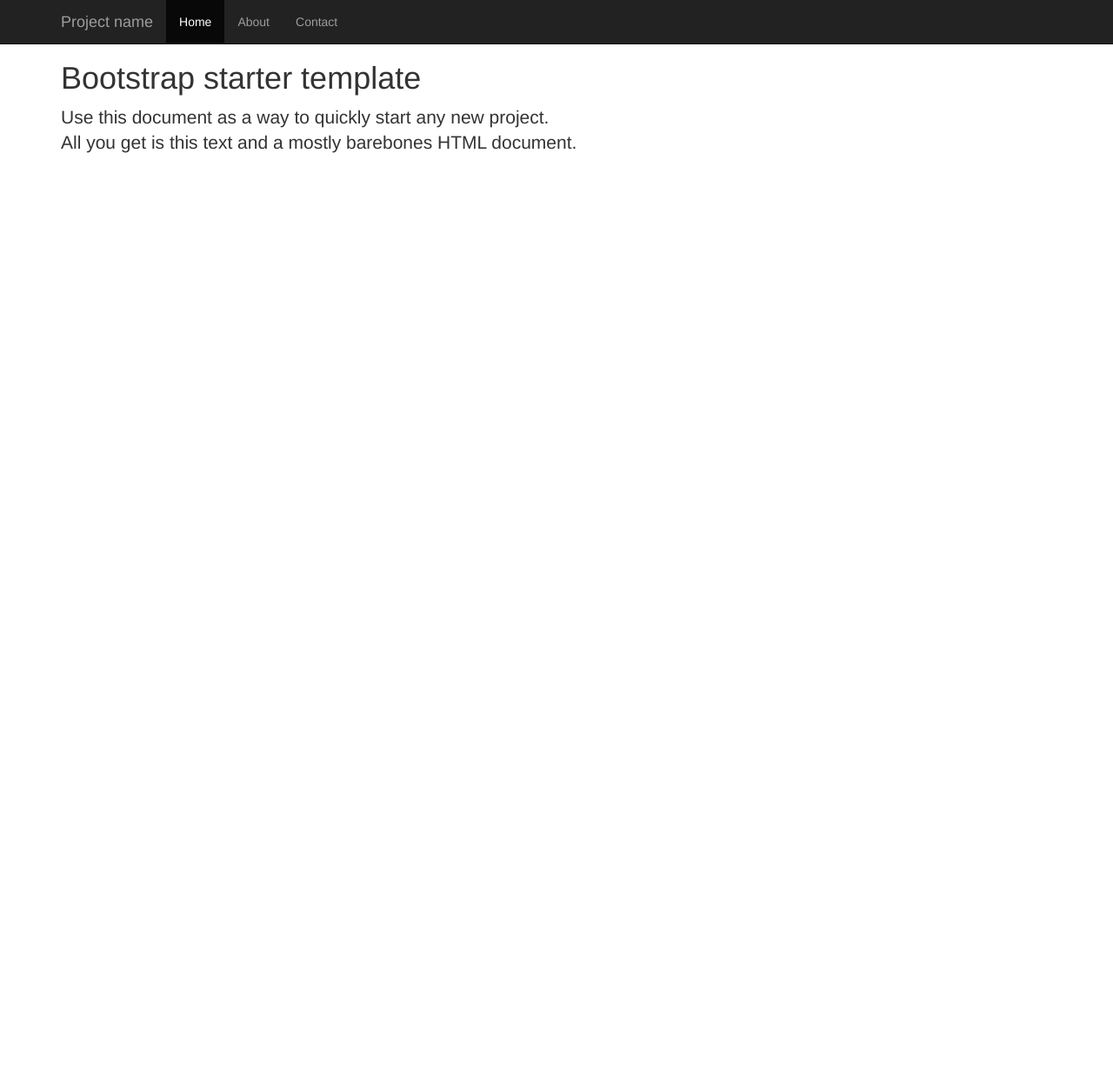
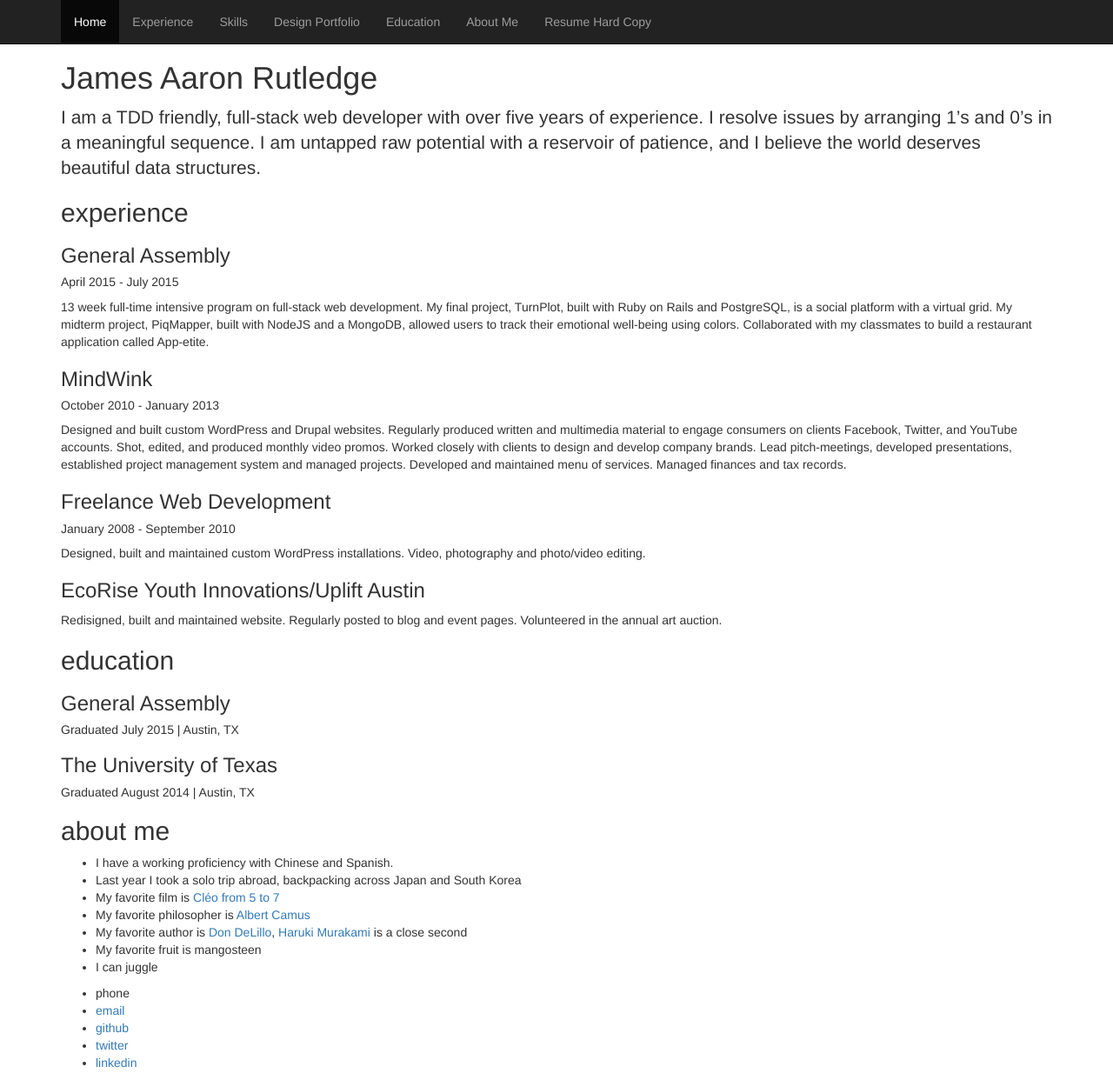
Before and after one commit to James527/james_portfolio, a plain HTML site: page index.html in a window 1280 px wide. Shown: the whole page at 87% size. Before the commit the page ends 800 px from the top, so only its background shows below. Drawn offline with Linux system fonts and the light colour scheme.

Commit message:
Merging some of the content

```diff
--- a/index.html
+++ b/index.html
@@ -47,7 +47,7 @@
 
   </head>
   <body>
-
+    <header>
 
       <nav class="navbar navbar-inverse navbar-fixed-top">
         <div class="container">
@@ -58,24 +58,71 @@
               <span class="icon-bar"></span>
               <span class="icon-bar"></span>
             </button>
-          <a class="navbar-brand" href="#">Project name</a>
           </div>
           <div id="navbar" class="collapse navbar-collapse">
             <ul class="nav navbar-nav">
               <li class="active"><a href="#">Home</a></li>
-            <li><a href="#about">About</a></li>
-            <li><a href="#contact">Contact</a></li>
+              <li><a href="#experience">Experience</a></li>
+              <li><a href="#skills">Skills</a></li>
+              <li><a href="#portfolio">Design Portfolio</a></li>
+              <li><a href="#education">Education</a></li>
+              <li><a href="#about">About Me</a></li>
+              <li><a href="./assets/James_Rutledge_Resume.pdf">Resume Hard Copy</a></li>
             </ul>
           </div><!--/.nav-collapse -->
         </div>
       </nav>
+    </header>
+
+    <div class="container">
+      <div class="starter-template">
+        <h1>James Aaron Rutledge</h1>
+        <p class="lead">I am a TDD friendly, full-stack web developer with over five years of experience. I resolve issues by arranging 1’s and 0’s in a meaningful sequence. I am untapped raw potential with a reservoir of patience, and I believe the world deserves beautiful data structures.</p>
+        <h2 id="experience">experience</h2>
+        <h3>General Assembly</h3>
+        <h5>April 2015 - July 2015</h5>
+        <p>13 week full-time intensive program on full-stack web development. My final project, TurnPlot, built with Ruby on Rails and PostgreSQL, is a social platform with a virtual grid. My midterm project, PiqMapper, built with NodeJS and a MongoDB, allowed users to track their emotional well-being using colors. Collaborated with my classmates to build a restaurant application called App-etite.</p>
+        <h3>MindWink</h3>
+        <h5>October 2010 - January 2013</h5>
+        <p>Designed and built custom WordPress and Drupal websites. Regularly produced written and multimedia material to engage consumers on clients Facebook, Twitter, and YouTube accounts. Shot, edited, and produced monthly video promos. Worked closely with clients to design and develop company brands. Lead pitch-meetings, developed presentations, established project management system and managed projects. Developed and maintained menu of services. Managed finances and tax records.</p>
+        <h3>Freelance Web Development</h3>
+        <h5>January 2008 - September 2010</h5>
+        <p>Designed, built and maintained custom WordPress installations. Video, photography and photo/video editing.</p>
+        <h3>EcoRise Youth Innovations/Uplift Austin</h3>
+        <p>Redisigned, built and maintained website. Regularly posted to blog and event pages. Volunteered in the annual art auction.</p>
 
 
 
-    <div class="container">
-      <div class="starter-template">
-        <h1>Bootstrap starter template</h1>
-        <p class="lead">Use this document as a way to quickly start any new project.<br> All you get is this text and a mostly barebones HTML document.</p>
+        <h2 id="education">education</h2>
+        <div>
+          <h3>General Assembly</h3>
+          <h5>Graduated July 2015 | Austin, TX</h5>
+          <h3>The University of Texas</h3>
+          <h5>Graduated August 2014 | Austin, TX</h5>
+        </div>
+        <h2 id="about">about me</h2>
+        <div>
+          <ul>
+            <li>I have a working proficiency with Chinese and Spanish.</li>
+            <li>Last year I took a solo trip abroad, backpacking across Japan and South Korea</li>
+            <li>My favorite film is <a href="http://en.wikipedia.org/wiki/Cl%C3%A9o_from_5_to_7">Cléo from 5 to 7</a></li>
+            <li>My favorite philosopher is <a href="http://http://en.wikipedia.org/wiki/Albert_Camus">Albert Camus</a></li>
+            <li>My favorite author is <a href="http://en.wikipedia.org/wiki/Don_DeLillo">Don DeLillo</a>, <a href="http://en.wikipedia.org/wiki/Haruki_Murakami">Haruki Murakami</a> is a close second</li>
+            <li>My favorite fruit is mangosteen</li>
+            <li>I can juggle</li>
+          </ul>
+        </div>
+      </div>
+      <footer>
+        <ul id="contact-list">
+          <li>phone</li>
+          <li><a href="mailto:jarutledge2@gmail.com">email</a></li>
+          <li><a href="http://github.com/jmz527">github</a></li>
+          <li><a href="http://twitter.com/jmz527">twitter</a></li>
+          <li><a href="http://linkedin.com/in/jarutledge1">linkedin</a></li>
+        </ul>
+      </footer>
+
       </div>
     </div><!-- /.container -->
 
@@ -83,11 +130,6 @@
 	<!-- SCRIPTS
   –––––––––––––––––––––––––––––––––––––––––––––––––– -->
     <script src="./bower_components/lightbox2/dist/js/lightbox-plus-jquery.js"></script>
-
-    <!-- Bootstrap core JavaScript
-    ================================================== -->
-    <!-- Placed at the end of the document so the pages load faster -->
-    <!-- <script src="https://ajax.googleapis.com/ajax/libs/jquery/1.11.3/jquery.min.js"></script> -->
     <script src="bower_components/bootstrap/dist/js/bootstrap.min.js"></script>
 
 	<!-- End Document
```
Also changed, not shown: bs-temp.html (deleted, +0 -63 lines). Lines whose indentation alone changed are shown as unchanged.
